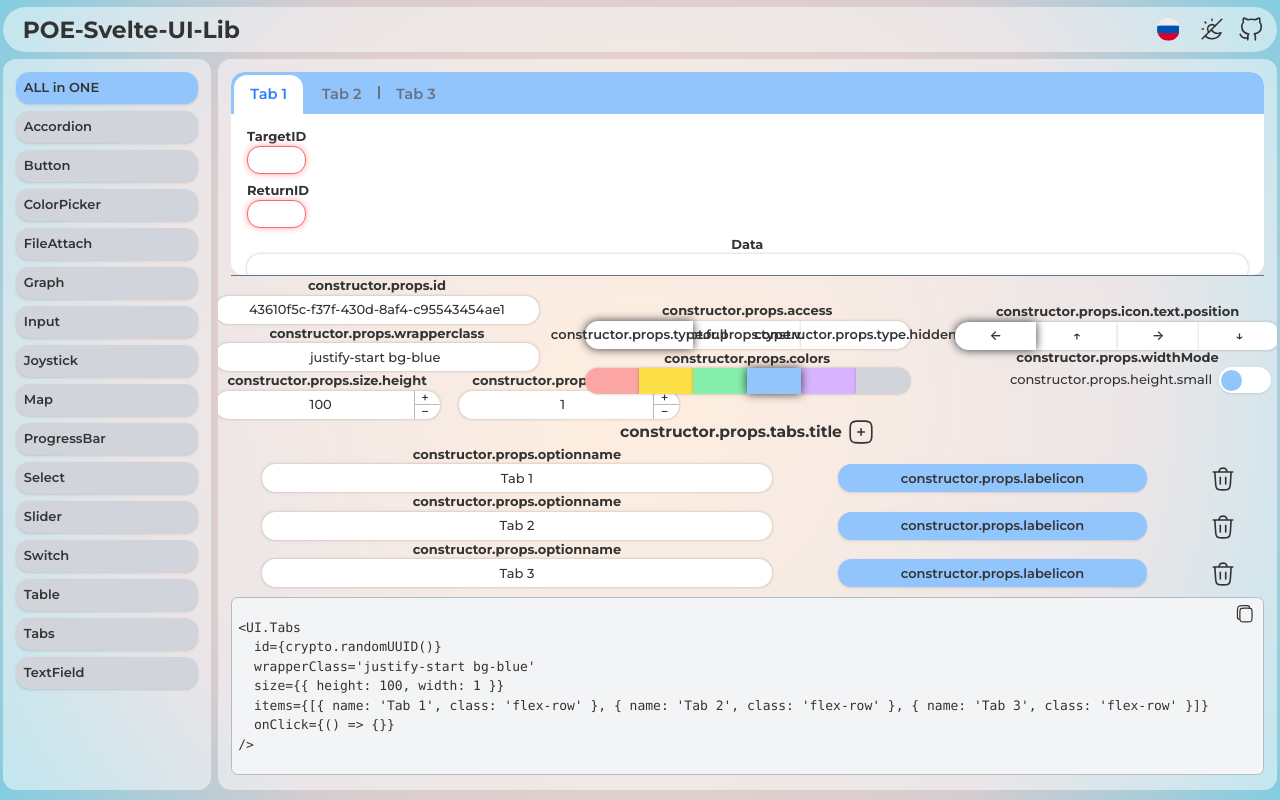
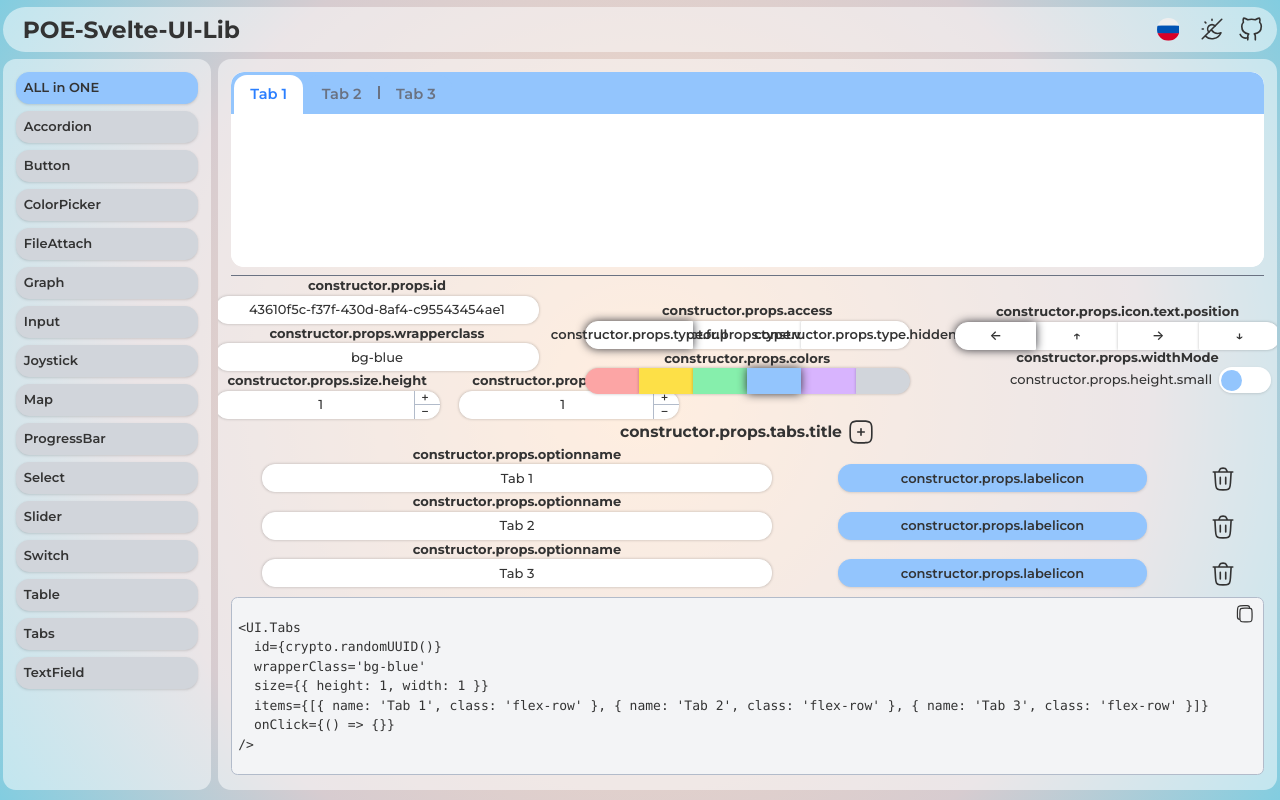
Before and after one commit to Oleg-Perevyshin/ElementsUI, a SvelteKit app: page /components/tabs in a window 1280 px wide. Built offline with nearby package versions, Linux system fonts and the light colour scheme.

Commit message:
[deploy] [publish]

```diff
--- a/package.json
+++ b/package.json
@@ -1,6 +1,6 @@
 {
   "name": "poe-svelte-ui-lib",
-  "version": "1.5.3",
+  "version": "1.5.4",
   "license": "MIT",
   "type": "module",
   "scripts": {
--- a/src/lib/Tabs/Tabs.svelte
+++ b/src/lib/Tabs/Tabs.svelte
@@ -29,7 +29,7 @@
 <div id={`${id}-${crypto.randomUUID().slice(0, 6)}`} class="w-full h-full flex flex-col rounded-2xl bg-(--back-color) overflow-hidden">
   <!-- Вкладки -->
   <div
-    class="{twMerge('bg-blue z-50 flex h-fit items-center rounded-t-2xl overflow-x-auto px-1', wrapperClass)}
+    class="{twMerge(`bg-blue z-50 flex h-fit items-center rounded-t-2xl overflow-x-auto px-1`, wrapperClass)}
      bg-(--bg-color)"
   >
     {#each items as item, index}
@@ -89,10 +89,10 @@
 
 <style>
   ::-webkit-scrollbar-track {
-    background: var(--red-color);
+    background: var(--back-color);
   }
   ::-webkit-scrollbar-thumb {
-    background-color: color-mix(in srgb, var(--bg-color), var(--back-color) 20%);
+    background-color: color-mix(in srgb, var(--blue-color), white);
     border-radius: 8px;
     cursor: pointer;
   }
--- a/src/routes/components/table/+page.svelte
+++ b/src/routes/components/table/+page.svelte
@@ -98,7 +98,7 @@
 
 <ComponentExample {codeText}>
   {#snippet component()}
-    <div class="max-h-40">
+    <div class="h-60">
       <Table
         {...tableComponent.properties as ITableProps<object>}
         body={(tableComponent.properties as ITableProps<object>).stashData ? body : (tableComponent.properties as ITableProps<object>).body}
@@ -106,15 +106,6 @@
     </div>
   {/snippet}
   {#snippet componentProps()}
-    <!-- <Button
-      content={{ name: 'Добавить строку' }}
-      onClick={() => {
-        ;(tableComponent.properties as ITableProps<object>).body.push({
-          id: 'Value of id',
-          device: 'Value of device',
-        })
-      }}
-    /> -->
     <TableProps
       component={tableComponent as UIComponent & { properties: Partial<ITableProps<object>> }}
       onPropertyChange={(updates) => (tableComponent = updateComponent(tableComponent, updates as object))}
--- a/src/routes/components/tabs/+page.svelte
+++ b/src/routes/components/tabs/+page.svelte
@@ -11,9 +11,9 @@
     access: 'full',
     properties: {
       id: crypto.randomUUID(),
-      wrapperClass: 'justify-start bg-blue ',
+      wrapperClass: ' bg-blue ',
       size: {
-        height: 100,
+        height: 1,
         width: 1,
       },
       items: [
@@ -35,84 +35,9 @@
 
 <ComponentExample {codeText}>
   {#snippet component()}
-    <Tabs {...tabsComponent.properties as ITabsProps} children={Tab} />
-    {#snippet Tab(item: { name: string })}
-      <Input
-        label={{ name: 'TargetID', class: '!px-0' }}
-        wrapperClass="w-20"
-        type="text"
-        maxlength={3}
-        help={{ regExp: /^(?:[1-9]|[1-9][0-9]|1[0-9]{2}|2[0-4][0-9]|25[0-5])$/ }}
-      />
-      <Input
-        label={{ name: 'ReturnID', class: '!px-0' }}
-        wrapperClass="w-20"
-        type="text"
-        maxlength={3}
-        help={{ regExp: /^(?:[1-9]|[1-9][0-9]|1[0-9]{2}|2[0-4][0-9]|25[0-5])$/ }}
-      />
-      <Input label={{ name: 'Data', class: '!px-0' }} type="text" />
-      <Input
-        label={{ name: 'TargetID', class: '!px-0' }}
-        wrapperClass="w-20"
-        type="text"
-        maxlength={3}
-        help={{ regExp: /^(?:[1-9]|[1-9][0-9]|1[0-9]{2}|2[0-4][0-9]|25[0-5])$/ }}
-      />
-      <Input
-        label={{ name: 'ReturnID', class: '!px-0' }}
-        wrapperClass="w-20"
-        type="text"
-        maxlength={3}
-        help={{ regExp: /^(?:[1-9]|[1-9][0-9]|1[0-9]{2}|2[0-4][0-9]|25[0-5])$/ }}
-      />
-      <Input label={{ name: 'Data', class: '!px-0' }} type="text" />
-      <Input
-        label={{ name: 'TargetID', class: '!px-0' }}
-        wrapperClass="w-20"
-        type="text"
-        maxlength={3}
-        help={{ regExp: /^(?:[1-9]|[1-9][0-9]|1[0-9]{2}|2[0-4][0-9]|25[0-5])$/ }}
-      />
-      <Input
-        label={{ name: 'ReturnID', class: '!px-0' }}
-        wrapperClass="w-20"
-        type="text"
-        maxlength={3}
-        help={{ regExp: /^(?:[1-9]|[1-9][0-9]|1[0-9]{2}|2[0-4][0-9]|25[0-5])$/ }}
-      />
-      <Input label={{ name: 'Data', class: '!px-0' }} type="text" />
-      <Input
-        label={{ name: 'TargetID', class: '!px-0' }}
-        wrapperClass="w-20"
-        type="text"
-        maxlength={3}
-        help={{ regExp: /^(?:[1-9]|[1-9][0-9]|1[0-9]{2}|2[0-4][0-9]|25[0-5])$/ }}
-      />
-      <Input
-        label={{ name: 'ReturnID', class: '!px-0' }}
-        wrapperClass="w-20"
-        type="text"
-        maxlength={3}
-        help={{ regExp: /^(?:[1-9]|[1-9][0-9]|1[0-9]{2}|2[0-4][0-9]|25[0-5])$/ }}
-      />
-      <Input label={{ name: 'Data', class: '!px-0' }} type="text" />
-      <Input
-        label={{ name: 'TargetID', class: '!px-0' }}
-        wrapperClass="w-20"
-        type="text"
-        maxlength={3}
-        help={{ regExp: /^(?:[1-9]|[1-9][0-9]|1[0-9]{2}|2[0-4][0-9]|25[0-5])$/ }}
-      />
-      <Input
-        label={{ name: 'ReturnID', class: '!px-0' }}
-        wrapperClass="w-20"
-        type="text"
-        maxlength={3}
-        help={{ regExp: /^(?:[1-9]|[1-9][0-9]|1[0-9]{2}|2[0-4][0-9]|25[0-5])$/ }}
-      />
-      <Input label={{ name: 'Data', class: '!px-0' }} type="text" />
-    {/snippet}
+    <div class="h-60">
+      <Tabs {...tabsComponent.properties as ITabsProps} />
+    </div>
   {/snippet}
   {#snippet componentProps()}
     <TabsProps
```
